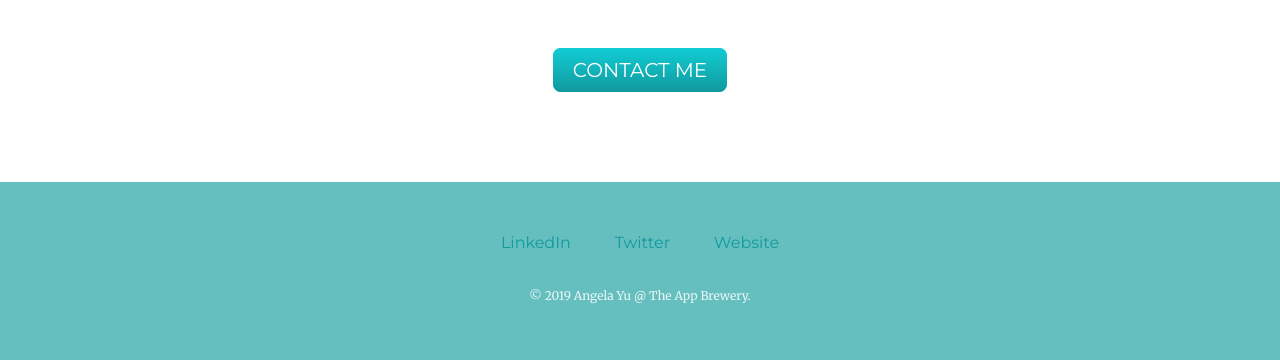
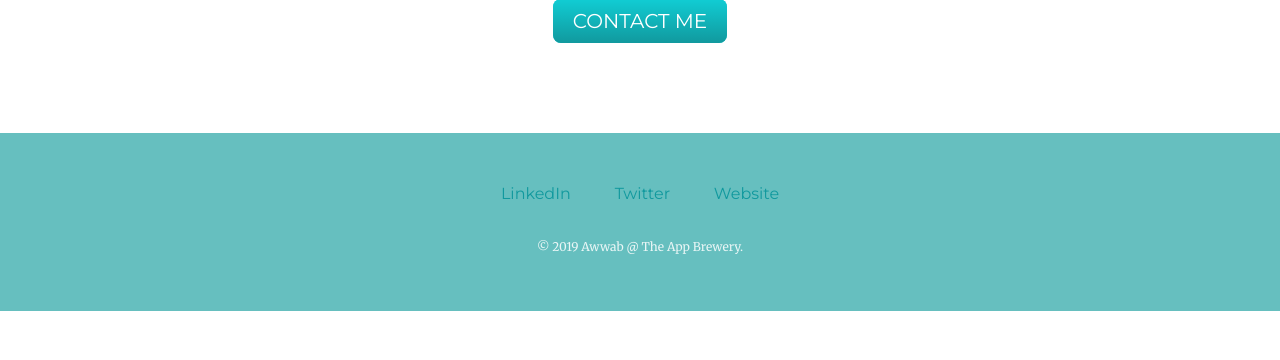
Before and after one commit to M-Awwab-Khan/template-rendering-flask, a Flask app: page / in a window 1280 px wide. Shown: the part 2593-2953 px from the top of the page. After the commit the page ends 2904 px from the top, so only its background shows below. Run offline with Flask 3, Linux system fonts and the light colour scheme.

Commit message:
typos fixed

```diff
--- a/templates/index.html
+++ b/templates/index.html
@@ -3,7 +3,7 @@
 
 <head>
   <meta charset="utf-8">
-  <title>Angela Yu</title>
+  <title>Awwab </title>
   <link rel="stylesheet" href="static/css/styles.css">
   <link href="https://fonts.googleapis.com/css?family=Merriweather|Montserrat|Sacramento" rel="stylesheet">
   <link rel="icon" href="static/favicon.ico">
@@ -13,7 +13,7 @@
   <div class="top-container">
     <img class="top-cloud" src="static/images/cloud.png" alt="cloud">
     <div class="title-text">
-      <h1>I'm Angela.</h1>
+      <h1>I'm Awwab.</h1>
       <h2>a <span class="pro">pro</span>grammer.</h2>
     </div>
     <img class="bottom-cloud" src="static/images/cloud.png" alt="cloud">
@@ -22,7 +22,7 @@
 
   <div class="middle-container">
     <div class="profile">
-      <img src="static/images/angela.png" alt="angela-profile-img">
+      <img src="static/images/Awwab.jpg" alt="Awwab-profile-img">
       <h2>Hello.</h2>
       <p class="intro">I am an iOS and Web Developer. I'm the founder and CTO of The App Brewery. I ❤️ coffee and brew my own beers.</p>
     </div>
@@ -55,10 +55,10 @@
 
 
   <div class="bottom-container">
-    <a class="footer-link" href="https://www.linkedin.com/in/angela-yu-963a584b/">LinkedIn</a>
-    <a class="footer-link" href="https://twitter.com/yu_angela">Twitter</a>
+    <a class="footer-link" href="https://www.linkedin.com/in/Awwab-963a584b/">LinkedIn</a>
+    <a class="footer-link" href="https://twitter.com/Awwab">Twitter</a>
     <a class="footer-link" href="https://www.appbrewery.co/">Website</a>
-    <p class="copyright">© 2019 Angela Yu @ The App Brewery.</p>
+    <p class="copyright">© 2019 Awwab  @ The App Brewery.</p>
   </div>
 </body>
 
```
